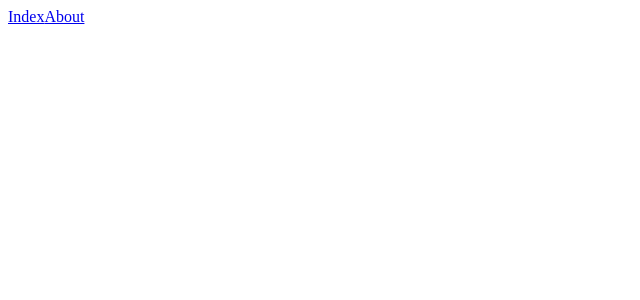
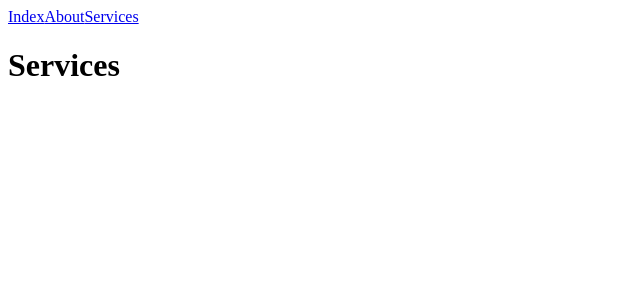
Before and after one commit to YoungLights/nuxt-page, a Nuxt app: page /services in a window 1280 px wide. Before the commit this address had no page. Shown: the top 300 px of the page, without its empty margins (0-640 px from the left). Built offline with nearby package versions, Linux system fonts and the light colour scheme.

Commit message:
New Pages

```diff
--- a/layouts/default.vue
+++ b/layouts/default.vue
@@ -2,6 +2,7 @@
 	<nav>
 		<NuxtLink to="/">Index</NuxtLink>
 		<NuxtLink to="/about">About</NuxtLink>
+		<NuxtLink to="/services">Services</NuxtLink>
 	</nav>
 	<slot />
 </template>
--- /dev/null
+++ b/pages/services.vue
@@ -0,0 +1,3 @@
+<template>
+	<h1>Services</h1>
+</template>
```
